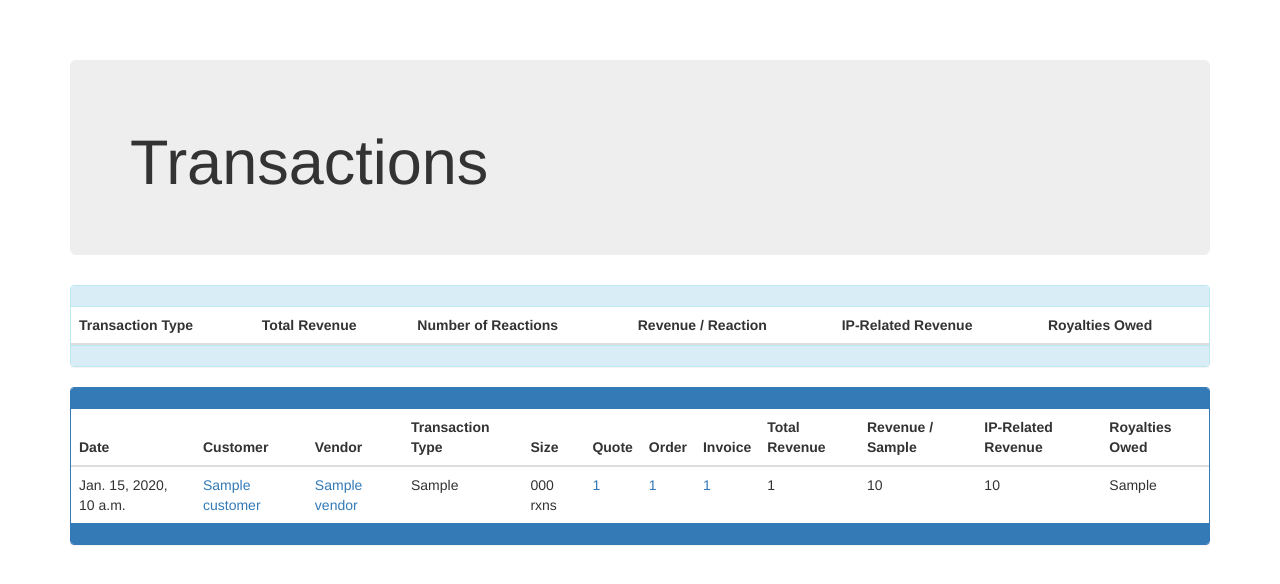
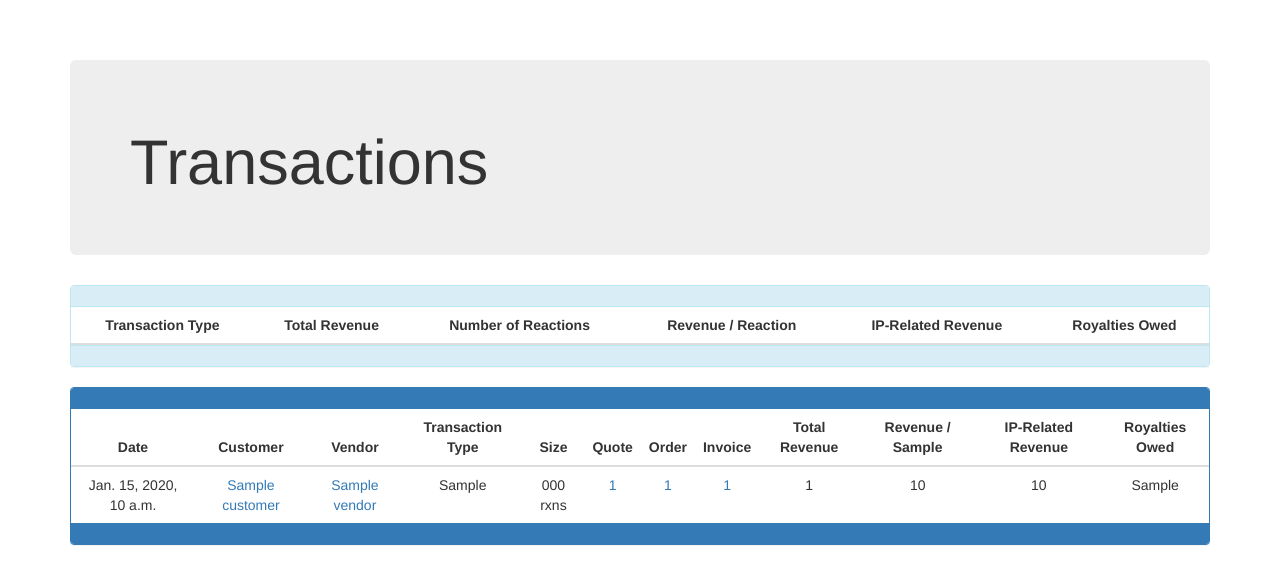
Before and after one commit to mfcovington/django-revenue-tracker, a Django app: template revenue_tracker/templates/revenue_tracker/transaction_list.html in a window 1280 px wide. Shown: the top 584 px of the page. Run offline with Django 3.2, Linux system fonts and the light colour scheme; the template is opened without the code that fills it: most values are stand-ins (such as "Sample title", 1, 10 or a date in 2020); lists and menus that the app fills with data are empty; parts of the project's set-up code (start-up, migrations or seed data) failed here and were passed over; some libraries are stand-ins or nearby versions.

Commit message:
Center-align table content

```diff
--- a/revenue_tracker/static/revenue_tracker/css/app.css
+++ b/revenue_tracker/static/revenue_tracker/css/app.css
@@ -1,7 +1,3 @@
-table tfoot {
-  border-top: double lightgray;
-}
-
 /**********/
 /* Panels */
 /**********/
@@ -26,3 +22,15 @@ table tfoot {
 .panel-footer.panel-warning {
   background-color: #fcf8e3;
 }
+
+/***********/
+/* Tables */
+/***********/
+
+table tfoot {
+  border-top: double lightgray;
+}
+
+th, tr {
+  text-align: center;
+}
```
